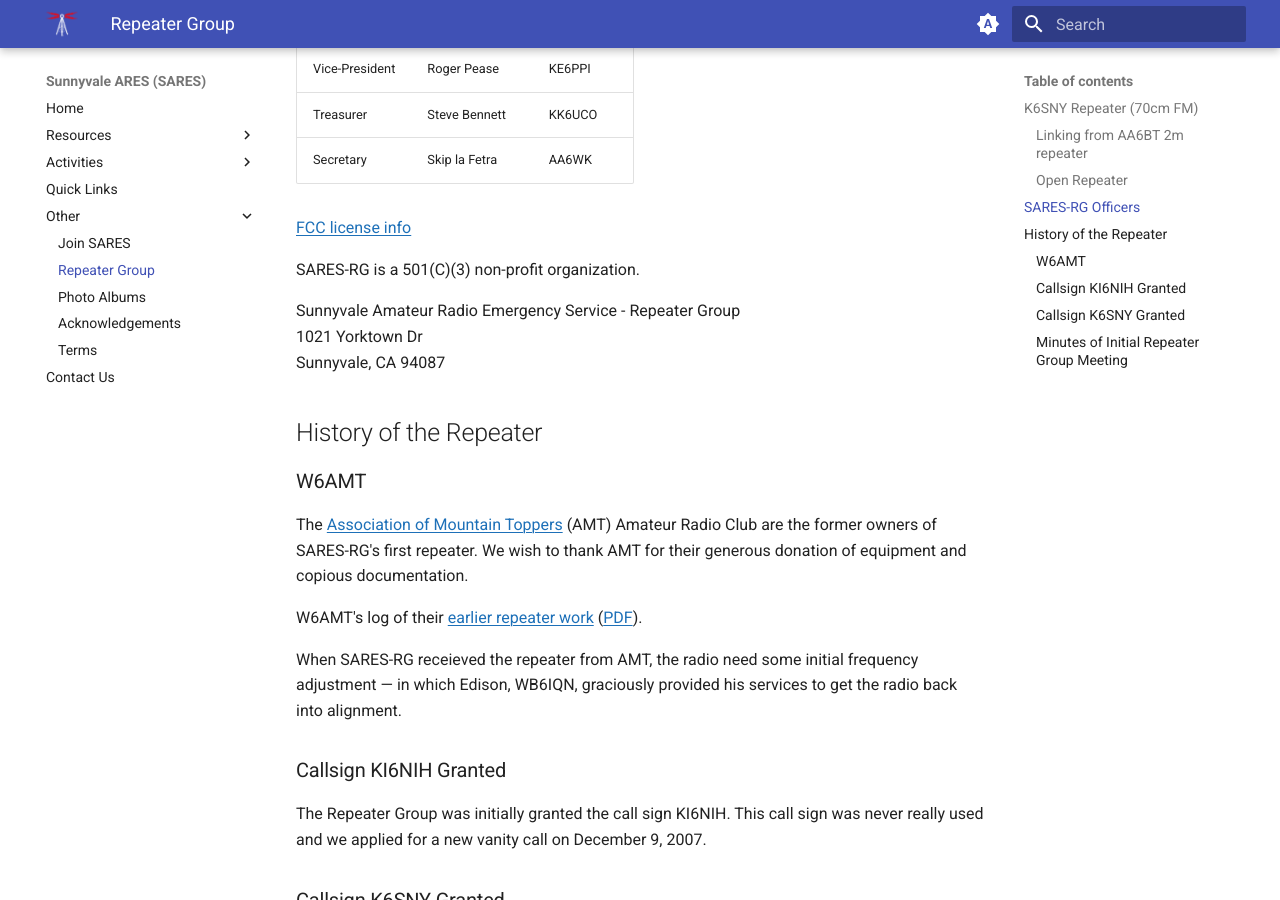
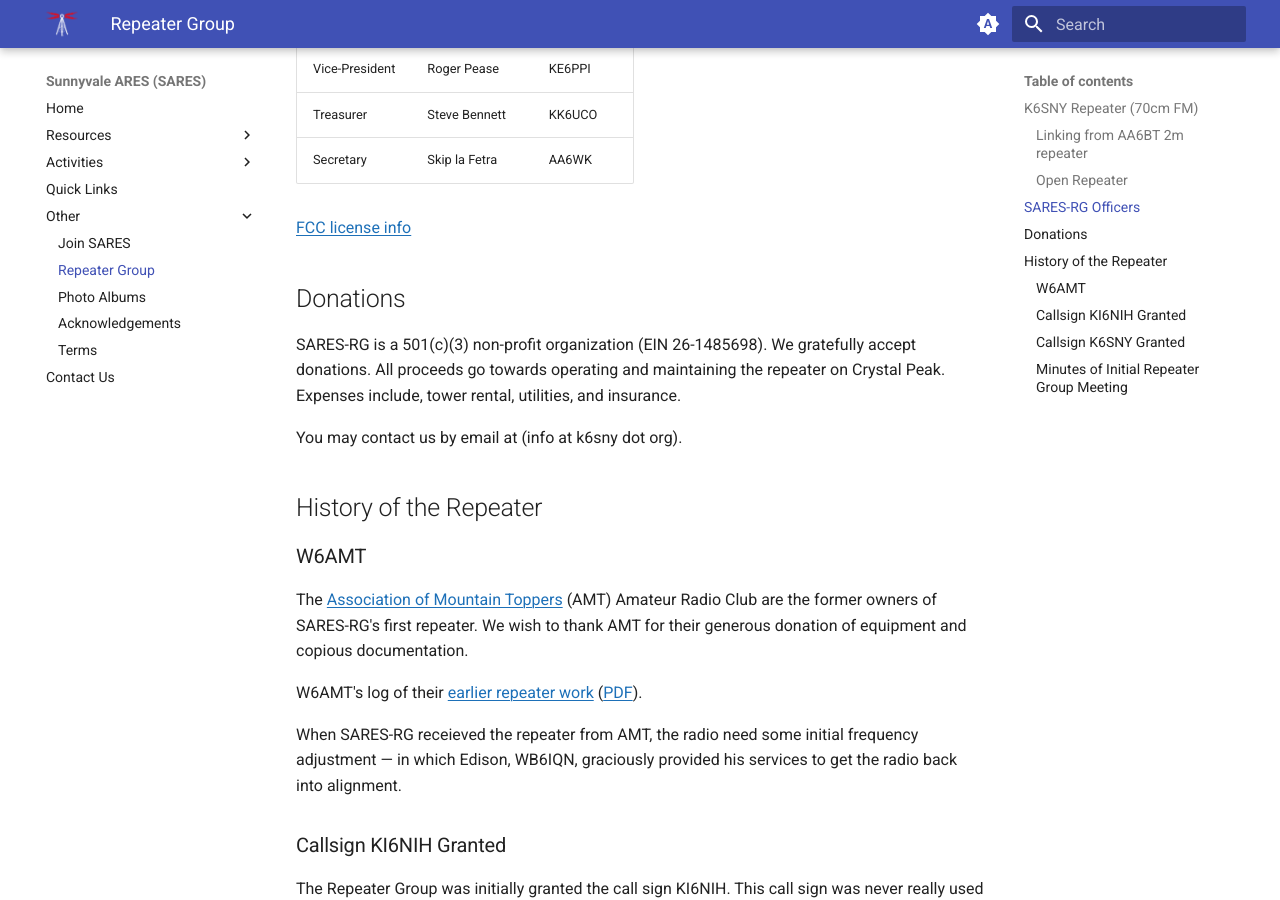
Before and after one commit to saresrg/www-k6sny-org, an MkDocs documentation site: the page built from docs/saresrg/index.md, in a window 1280 px wide and 900 px high, scrolled down 1033 px. Built offline with MkDocs 1.6.1 and Material for MkDocs 9.7.7, drawn with Linux system fonts in a browser that asks for light colours.

Commit message:
Add donation text for SARES-RG

```diff
--- a/docs/saresrg/index.md
+++ b/docs/saresrg/index.md
@@ -41,11 +41,11 @@ This is an open repeater and we welcome all licensed amateur radio operators.
 
 [FCC license info](http://wireless2.fcc.gov/UlsApp/UlsSearch/license.jsp?licKey=2972252)
 
-SARES-RG is a 501(C)(3) non-profit organization.
+## Donations
 
-Sunnyvale Amateur Radio Emergency Service - Repeater Group
-1021 Yorktown Dr
-Sunnyvale, CA 94087
+SARES-RG is a 501(c)(3) non-profit organization (EIN 26-1485698). We gratefully accept donations. All proceeds go towards operating and maintaining the repeater on Crystal Peak. Expenses include, tower rental, utilities, and insurance.
+
+You may contact us by email at (info at k6sny dot org).
 
 ## History of the Repeater
 
```
